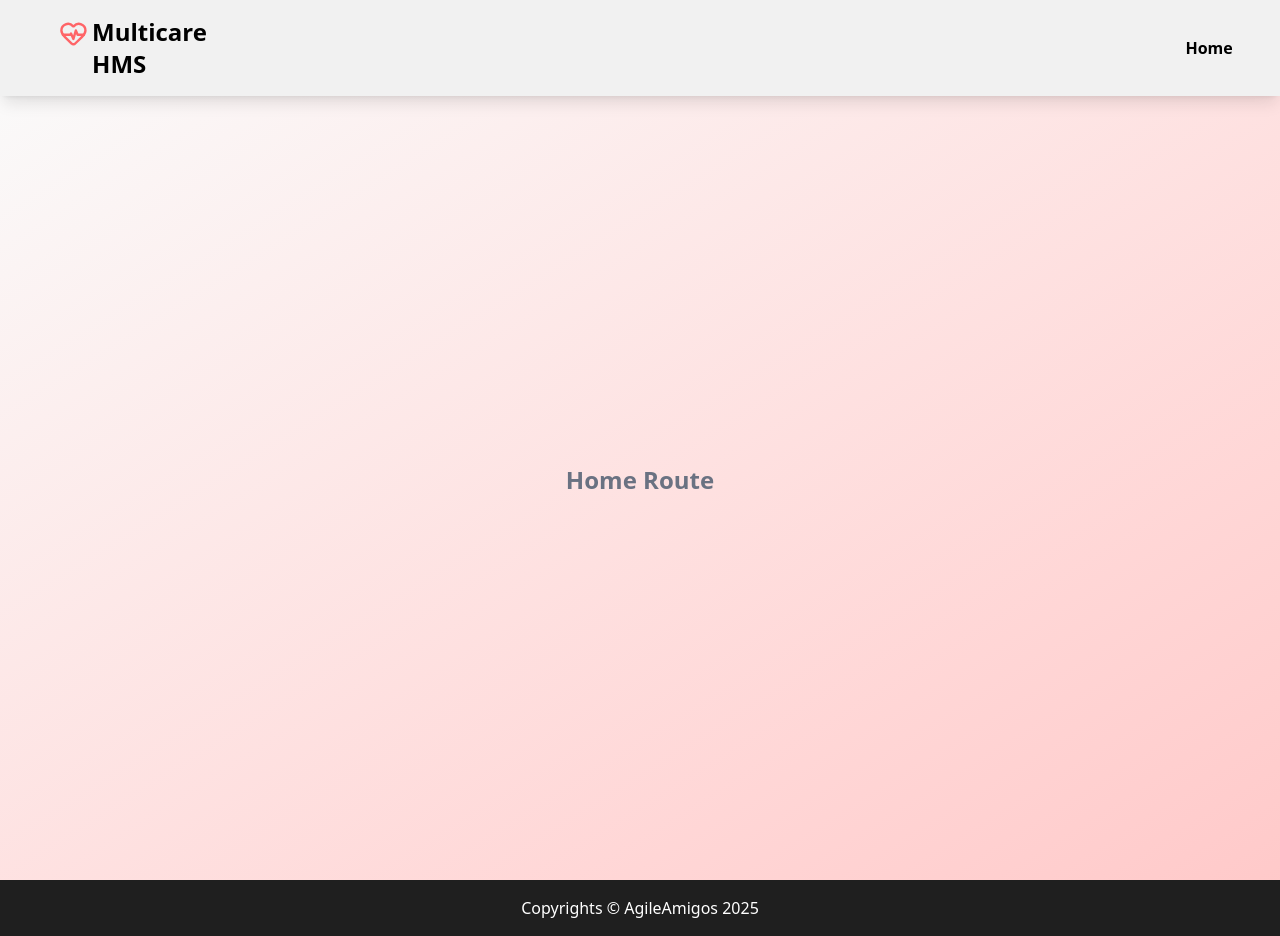
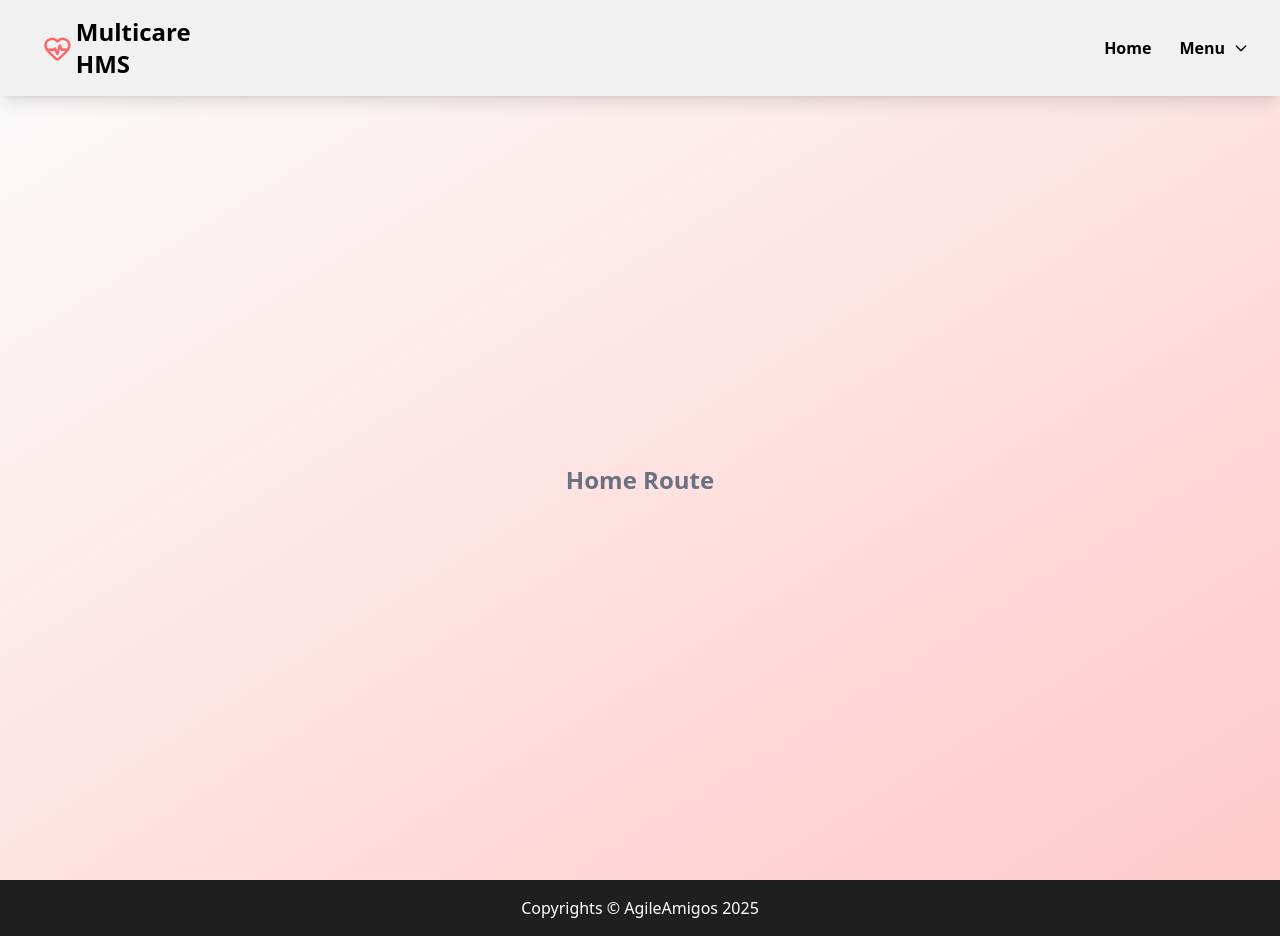
Before and after one commit to AgileAmigos/healthcare-hms, a React (Vite) app in the folder frontend/: page / in a window 1280 px wide. Built offline with nearby package versions, Linux system fonts and the light colour scheme.

Commit message:
navbar update

```diff
--- a/frontend/src/components/Navbar.tsx
+++ b/frontend/src/components/Navbar.tsx
@@ -1,18 +1,122 @@
+import { useState, useRef, useEffect } from "react";
 import { HeartPulse } from "lucide-react";
 import { Link } from "react-router-dom";
 
 export default function Navbar() {
+  const [isDropdownOpen, setDropdownOpen] = useState(false);
+  const dropdownRef = useRef<HTMLLIElement>(null);
+
+  // Close the dropdown if the user clicks outside of it
+  useEffect(() => {
+    function handleClickOutside(event: MouseEvent) {
+      if (dropdownRef.current && !dropdownRef.current.contains(event.target as Node)) {
+        setDropdownOpen(false);
+      }
+    }
+    document.addEventListener("mousedown", handleClickOutside);
+    return () => {
+      document.removeEventListener("mousedown", handleClickOutside);
+    };
+  }, [dropdownRef]);
+
   return (
-    <nav className="fixed top-0 w-full bg-[#f1f1f1] shadow-lg font-bold">
-      <div className="flex justify-around">
-        <div className="text-2xl w-1/6 p-4 flex">
+    <nav className="fixed top-0 w-full bg-[#f1f1f1] shadow-lg font-bold z-50">
+      <div className="flex justify-around items-center">
+        {/* Logo / Brand */}
+        <div className="text-2xl w-1/6 p-4 flex items-center">
           <HeartPulse className="mx-1 text-red-400" size={35} />
           Multicare HMS
         </div>
+
+        {/* Spacer */}
         <div className="w-3/5"></div>
+
+        {/* Navigation Links */}
         <div className="flex flex-col justify-center">
-          <ul className="flex gap-3">
-            <li className="p-2 hover:bg-gray-200 hover:text-[#FF9494] rounded-lg"><Link to={'/'}>Home</Link></li>
+          <ul className="flex items-center gap-3">
+            {/* Home Link */}
+            <li className="p-2 hover:bg-gray-200 hover:text-[#FF9494] rounded-lg">
+              <Link to="/">Home</Link>
+            </li>
+
+            {/* Dropdown Menu */}
+            <li className="relative" ref={dropdownRef}>
+              <button
+                onClick={() => setDropdownOpen(!isDropdownOpen)}
+                className="p-2 flex items-center hover:bg-gray-200 hover:text-[#FF9494] rounded-lg focus:outline-none"
+              >
+                Menu
+                <svg
+                  className={`w-4 h-4 ml-2 transition-transform duration-200 ${isDropdownOpen ? "transform rotate-180" : ""
+                    }`}
+                  fill="none"
+                  stroke="currentColor"
+                  viewBox="0 0 24 24"
+                  xmlns="http://www.w3.org/2000/svg"
+                >
+                  <path
+                    strokeLinecap="round"
+                    strokeLinejoin="round"
+                    strokeWidth="2"
+                    d="M19 9l-7 7-7-7"
+                  ></path>
+                </svg>
+              </button>
+
+              {/* Dropdown Content */}
+              {isDropdownOpen && (
+                <div className="absolute right-0 mt-2 w-48 bg-white rounded-md shadow-xl py-1 text-gray-800 text-base font-medium">
+                  {/* --- Original Doctor Links --- */}
+                  <Link
+                    to="/doctor/opd"
+                    className="block px-4 py-2 hover:bg-gray-100"
+                    onClick={() => setDropdownOpen(false)}
+                  >
+                    OPD
+                  </Link>
+                  <Link
+                    to="/doctor/ipd"
+                    className="block px-4 py-2 hover:bg-gray-100"
+                    onClick={() => setDropdownOpen(false)}
+                  >
+                    IPD
+                  </Link>
+                  <Link
+                    to="/doctor/bed-management"
+                    className="block px-4 py-2 hover:bg-gray-100"
+                    onClick={() => setDropdownOpen(false)}
+                  >
+                    Beds
+                  </Link>
+
+                  {/* --- Separator --- */}
+                  <div className="my-1 border-t border-gray-200"></div>
+
+                  {/* --- New Triage/Emergency Links --- */}
+                  <Link
+                    to="/register"
+                    className="block px-4 py-2 hover:bg-gray-100"
+                    onClick={() => setDropdownOpen(false)}
+                  >
+                    Emergency
+                  </Link>
+                  <Link
+                    to="/triage"
+                    className="block px-4 py-2 hover:bg-gray-100"
+                    onClick={() => setDropdownOpen(false)}
+                  >
+                    Triage Dashboard
+                  </Link>
+                  <Link
+                    to="/alerts"
+                    className="block px-4 py-2 hover:bg-gray-100"
+                    onClick={() => setDropdownOpen(false)}
+                  >
+                    Alerts
+                  </Link>
+                </div>
+              )}
+            </li>
           </ul>
         </div>
       </div>
```
